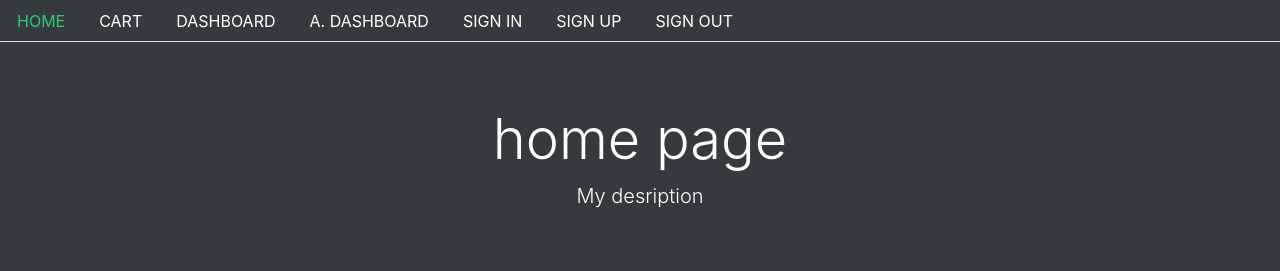
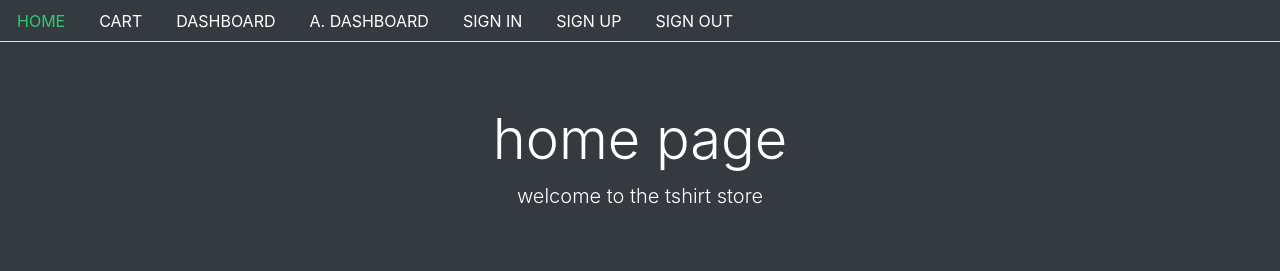
Before and after one commit to ulfat-dawood/ecommerce-app, a React (Create React App) app in the folder frontend/: page / in a window 1280 px wide. Shown: the top 271 px of the page. Built offline with nearby package versions, Linux system fonts and the light colour scheme; no server answers.

Commit message:
edit homepage

```diff
--- a/frontend/src/core/Home.js
+++ b/frontend/src/core/Home.js
@@ -7,7 +7,7 @@ import Base from './Base';
 export default function App(){
 
 	return(
-     <Base title='home page'>
+     <Base title='home page' description='welcome to the tshirt store'>
          <div className="row">
              <div className="col-4">
                  <button className="btn btn-success">Test</button>
```
